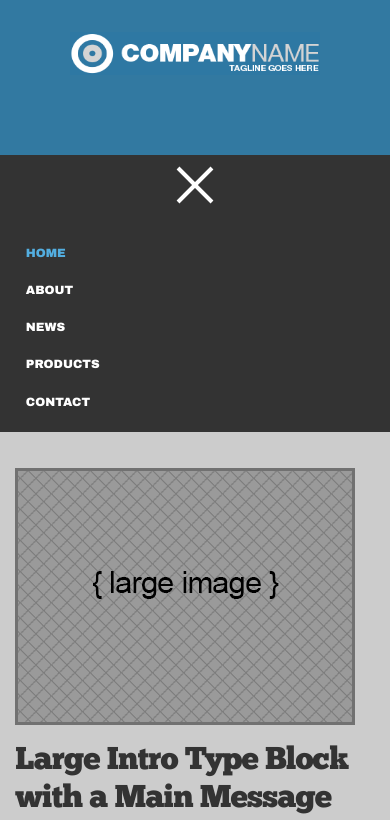
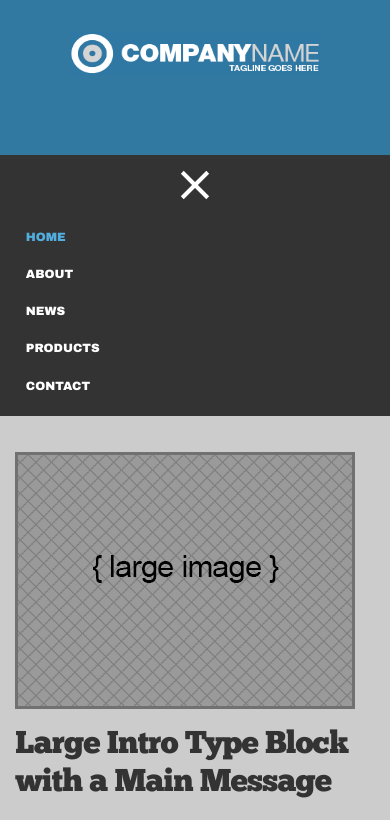
Before and after one commit to lissah/company-name-1, a plain HTML site: page index.html in a window 390 px wide. Both pictures are taken after a click on the link 194 px from the left and 188 px from the top of the page. Shown: the top 820 px of the page. Drawn offline with nearby package versions, Linux system fonts and the light colour scheme.

Commit message:
Edit css
Moved nav-toggle to above media query

```diff
--- a/styles.css
+++ b/styles.css
@@ -307,6 +307,70 @@ margin:0;
   background-color:transparent;
 }
 
+.nav-toggle {
+  width: 12px;
+  height: 16px;
+  margin: 16px auto;
+  position: relative;
+  box-sizing: border-box;
+  padding: 0;
+}
+
+a.nav-toggle {
+  display:none;
+}
+
+a.nav-toggle:hover {
+  background: transparent;
+}
+
+.nav-toggle:before, .nav-toggle:after {
+  content: '';
+  position: absolute;
+  top: 0;
+  left: 0;
+  width: 100%;
+  height: 100%;
+  transition: all 0.5s;
+}
+
+.nav-toggle:before {
+  content: '';
+  position: absolute;
+  top: 0;
+  left: 0;
+  width: 100%;
+  height: 100%;
+  border-top: 4px solid #fff;
+  border-bottom: 4px solid #fff;
+}
+
+.nav-toggle:after {
+  top: 11px;
+  height: 4px;
+  background: #fff;
+}
+
+.nav-toggle.active:before {
+    border: 0;
+    top: 12px;
+    left: 0;
+    width: 100%;
+    height: 4px;
+    background: #fff;
+    transform: rotate(45deg);
+  }
+
+.nav-toggle.active:after {
+  border: 0;
+  top: 12px;
+  left: 0;
+  width: 100%;
+  height: 4px;
+  background: #fff;
+  transform: rotate(-45deg);
+}
+
 
 .utility-nav {
   position: absolute;
@@ -542,7 +606,6 @@ header h1, header p {
   min-height: 60px;
 }
 
-
 .main-nav ul {
   padding: 1em 0;
   display: none;
@@ -552,76 +615,17 @@ header h1, header p {
   float: none;
 }
 
+a.nav-toggle {
+  display: block;
+}
+
 .copyright {
   margin-left: 2%;
   float: none;
   margin: 0 2%;
 }
 
-.nav-toggle {
-  width: 12px;
-  height: 16px;
-  margin: 16px auto;
-  position: relative;
-}
-a.nav-toggle {
-  display:block;
-}
 
-.nav-toggle.hover {
-  background: transparent;
-}
-
-.nav-toggle:before, .nav-toggle:after {
-  content: '';
-  position: absolute;
-  top: 0;
-  left: 0;
-  width: 100%;
-  height: 100%;
-  transition: all 0.5s;
-}
-
-.nav-toggle:before {
-  content: '';
-  position: absolute;
-  top: 0;
-  left: 0;
-  width: 100%;
-  height: 100%;
-  border-top: 4px solid #fff;
-  border-bottom: 4px solid #fff;
-}
-
-.nav-toggle:after {
-  content: '';
-  position: absolute;
-  top: 0;
-  left: 0;
-  width: 100%;
-  height: 100%;
-}
-
-.nav-toggle.active:before {
-    border: 0;
-    top: 12px;
-    left: 0;
-    width: 100%;
-    height: 4px;
-    background: #fff;
-    transform: rotate(45deg);
-  }
-
-.nav-toggle.active:after {
-  border: 0;
-  top: 12px;
-  left: 0;
-  width: 100%;
-  height: 4px;
-  background: #fff;
-  transform: rotate(-45deg);
-}
-}
 /* @FONT-FACE */
 @font-face {
     font-family: 'ChunkFive';
```
